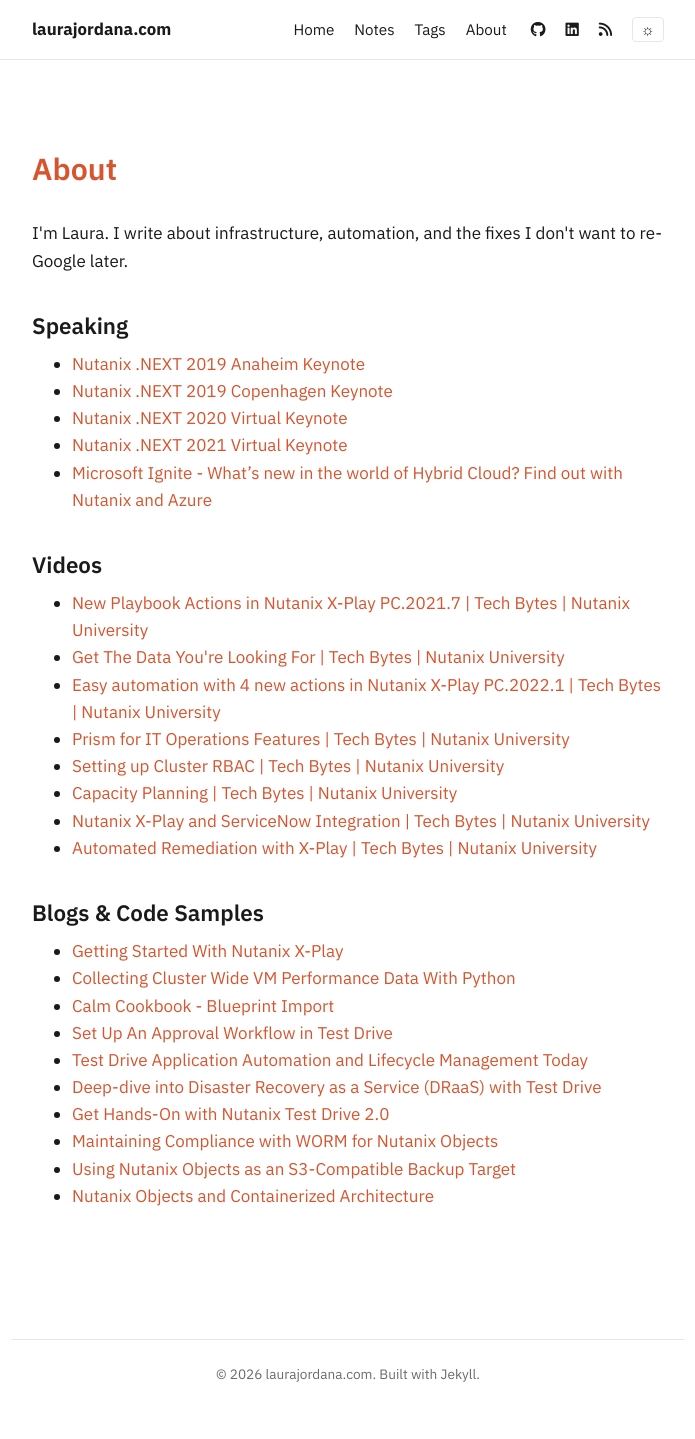
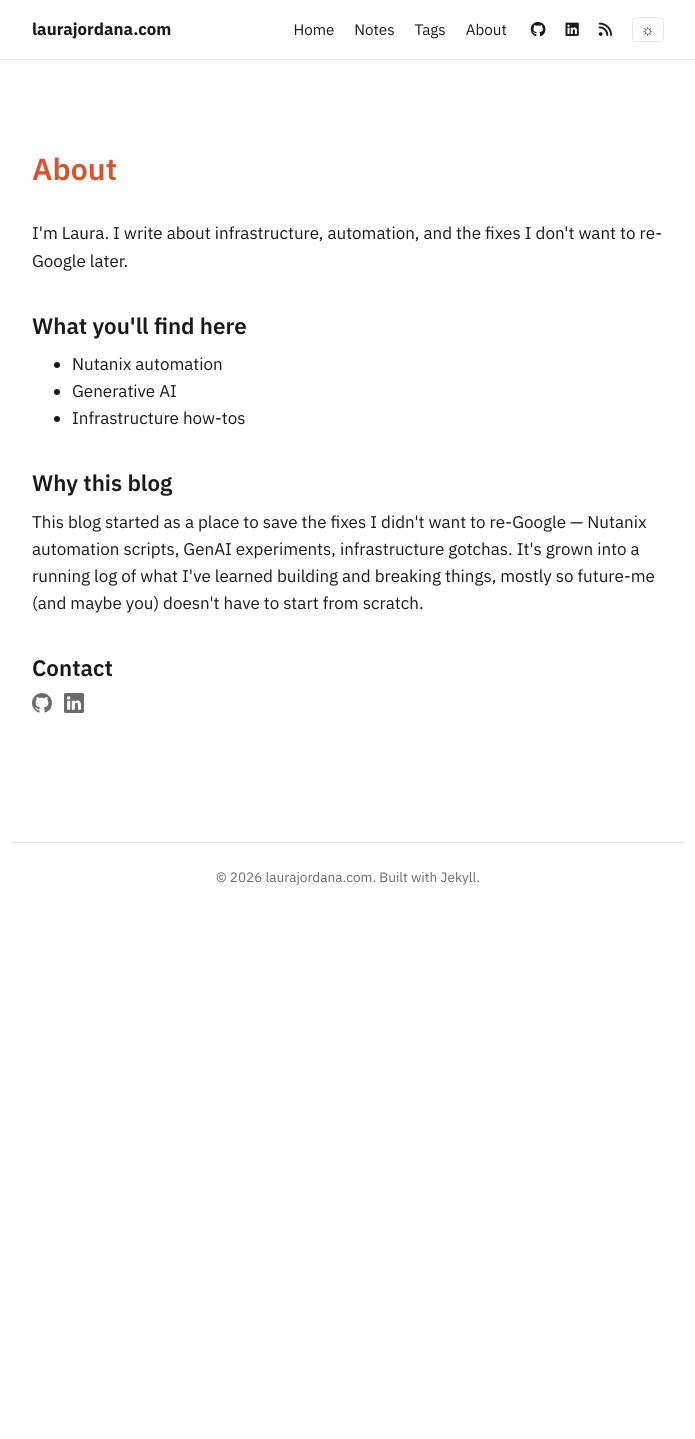
Before and after one commit to lauramariel/lauramariel.github.io, a Jekyll site: the page built from about.html, in a window 1280 px wide. Shown: the whole page, without its empty margins (292-987 px from the left). Built offline with Jekyll 4.4.1, drawn with Linux system fonts in a browser that asks for light colours; nearby versions of some CDN libraries; after the commit the page ends 943 px from its top, so only the background shows below that.

Commit message:
Redesign About page with topics/why/contact sections
Replace old Speaking/Videos/Blogs sections with new structure:
intro, What you'll find here (topic list), Why this blog (paragraph),
and Contact (with GitHub/LinkedIn icon links). Add CSS for contact links.

Co-Authored-By: Claude Sonnet 5 <noreply@anthropic.com>

```diff
--- a/_sass/base.scss
+++ b/_sass/base.scss
@@ -128,3 +128,19 @@ th {
   margin-left: 0.3em;
   font-size: 0.75rem;
 }
+
+.contact-links {
+  display: flex;
+  gap: 0.75rem;
+}
+
+.contact-links a {
+  display: inline-flex;
+  color: var(--color-muted);
+}
+
+.contact-links a:hover,
+.contact-links a:focus-visible {
+  color: var(--color-accent);
+  text-decoration: none;
+}
--- a/about.html
+++ b/about.html
@@ -5,37 +5,18 @@ layout: page
 ---
 <p>I'm Laura. I write about infrastructure, automation, and the fixes I don't want to re-Google later.</p>
 
-<h2>Speaking</h2>
+<h2>What you'll find here</h2>
 <ul>
-  <li><a href="https://www.youtube.com/watch?v=LUsBgfiCyOA&t=5550" target="_blank">Nutanix .NEXT 2019 Anaheim Keynote</a></li>
-  <li><a href="https://youtu.be/v1dz98ZwJB0?t=132" target="_blank">Nutanix .NEXT 2019 Copenhagen Keynote</a></li>
-  <li><a href="https://youtu.be/w23_m6T0dd4?t=2897" target="_blank">Nutanix .NEXT 2020 Virtual Keynote</a></li>
-  <li><a href="https://www.youtube.com/watch?v=ytU8p8Jd0zU&t=12s" target="_blank">Nutanix .NEXT 2021 Virtual Keynote</a></li>
-  <li><a href="https://www.youtube.com/watch?v=owlLY13PEmg" target="_blank">Microsoft Ignite - What&rsquo;s new in the world of Hybrid Cloud? Find out with Nutanix and Azure</a></li>
+  <li>Nutanix automation</li>
+  <li>Generative AI</li>
+  <li>Infrastructure how-tos</li>
 </ul>
 
-<h2>Videos</h2>
-<ul>
-  <li><a href="https://www.youtube.com/watch?v=q4HFcGMO11Q" target="_blank">New Playbook Actions in Nutanix X-Play PC.2021.7 | Tech Bytes | Nutanix University</a></li>
-  <li><a href="https://www.youtube.com/watch?v=jtsAx4etUII" target="_blank">Get The Data You're Looking For | Tech Bytes | Nutanix University</a></li>
-  <li><a href="https://www.youtube.com/watch?v=YfrFszGN6Q0" target="_blank">Easy automation with 4 new actions in Nutanix X-Play PC.2022.1 | Tech Bytes | Nutanix University</a></li>
-  <li><a href="https://www.youtube.com/watch?v=ihAfqkN4lkg" target="_blank">Prism for IT Operations Features | Tech Bytes | Nutanix University</a></li>
-  <li><a href="https://www.youtube.com/watch?v=MJfETH-bU-A" target="_blank">Setting up Cluster RBAC | Tech Bytes | Nutanix University</a></li>
-  <li><a href="https://www.youtube.com/watch?v=WtM3hBJQVNY" target="_blank">Capacity Planning | Tech Bytes | Nutanix University</a></li>
-  <li><a href="https://www.youtube.com/watch?v=SbFbIuFv5xc" target="_blank">Nutanix X-Play and ServiceNow Integration | Tech Bytes | Nutanix University</a></li>
-  <li><a href="https://www.youtube.com/watch?v=xMLrALGPHZ4" target="_blank">Automated Remediation with X-Play | Tech Bytes | Nutanix University</a></li>
-</ul>
+<h2>Why this blog</h2>
+<p>This blog started as a place to save the fixes I didn't want to re-Google &mdash; Nutanix automation scripts, GenAI experiments, infrastructure gotchas. It's grown into a running log of what I've learned building and breaking things, mostly so future-me (and maybe you) doesn't have to start from scratch.</p>
 
-<h2>Blogs &amp; Code Samples</h2>
-<ul>
-  <li><a href="https://www.nutanix.dev/2022/01/19/getting-started-with-nutanix-x-play/" target="_blank">Getting Started With Nutanix X-Play</a></li>
-  <li><a href="https://www.nutanix.dev/2021/12/22/code-sample-collecting-cluster-wide-vm-performance-data-with-python/" target="_blank">Collecting Cluster Wide VM Performance Data With Python</a></li>
-  <li><a href="https://www.nutanix.dev/2019/12/02/calm-cookbook-recipe-1-blueprint-import/" target="_blank">Calm Cookbook - Blueprint Import</a></li>
-  <li><a href="https://next.nutanix.com/community-blog-154/set-up-an-approval-workflow-in-test-drive-40380" target="_blank">Set Up An Approval Workflow in Test Drive</a></li>
-  <li><a href="https://next.nutanix.com/community-blog-154/test-drive-application-automation-and-lifecycle-management-today-37853" target="_blank">Test Drive Application Automation and Lifecycle Management Today</a></li>
-  <li><a href="https://next.nutanix.com/community-blog-154/deep-dive-into-disaster-recovery-as-a-service-draas-with-test-drive-37693" target="_blank">Deep-dive into Disaster Recovery as a Service (DRaaS) with Test Drive</a></li>
-  <li><a href="https://next.nutanix.com/community-blog-154/get-hands-on-with-nutanix-test-drive-2-0-34015" target="_blank">Get Hands-On with Nutanix Test Drive 2.0</a></li>
-  <li><a href="https://next.nutanix.com/community-blog-154/maintaining-compliance-with-worm-for-nutanix-objects-33239" target="_blank">Maintaining Compliance with WORM for Nutanix Objects</a></li>
-  <li><a href="https://next.nutanix.com/community-blog-154/using-nutanix-objects-as-an-s3-compatible-backup-target-32959" target="_blank">Using Nutanix Objects as an S3-Compatible Backup Target</a></li>
-  <li><a href="https://next.nutanix.com/community-blog-154/nutanix-objects-and-containerized-architecture-32020" target="_blank">Nutanix Objects and Containerized Architecture</a></li>
-</ul>
+<h2>Contact</h2>
+<p class="contact-links">
+  <a href="https://github.com/lauramariel" target="_blank" aria-label="GitHub"><svg viewBox="0 0 16 16" width="20" height="20" fill="currentColor"><path d="M8 0C3.58 0 0 3.58 0 8c0 3.54 2.29 6.53 5.47 7.59.4.07.55-.17.55-.38 0-.19-.01-.82-.01-1.49-2.01.37-2.53-.49-2.69-.94-.09-.23-.48-.94-.82-1.13-.28-.15-.68-.52-.01-.53.63-.01 1.08.58 1.23.82.72 1.21 1.87.87 2.33.66.07-.52.28-.87.51-1.07-1.78-.2-3.64-.89-3.64-3.95 0-.87.31-1.59.82-2.15-.08-.2-.36-1.02.08-2.12 0 0 .67-.21 2.2.82.64-.18 1.32-.27 2-.27.68 0 1.36.09 2 .27 1.53-1.04 2.2-.82 2.2-.82.44 1.1.16 1.92.08 2.12.51.56.82 1.27.82 2.15 0 3.07-1.87 3.75-3.65 3.95.29.25.54.73.54 1.48 0 1.07-.01 1.93-.01 2.2 0 .21.15.46.55.38A8.01 8.01 0 0 0 16 8c0-4.42-3.58-8-8-8Z"/></svg></a>
+  <a href="https://linkedin.com/in/laurajordana" target="_blank" aria-label="LinkedIn"><svg viewBox="0 0 16 16" width="20" height="20" fill="currentColor"><path d="M0 1.146C0 .513.526 0 1.175 0h13.65C15.474 0 16 .513 16 1.146v13.708c0 .633-.526 1.146-1.175 1.146H1.175C.526 16 0 15.487 0 14.854V1.146zm4.943 12.248V6.169H2.542v7.225h2.401zm-1.2-8.212c.837 0 1.358-.554 1.358-1.248-.015-.709-.52-1.248-1.342-1.248-.822 0-1.359.54-1.359 1.248 0 .694.521 1.248 1.327 1.248h.016zm4.908 8.212V9.359c0-.216.016-.432.08-.586.173-.431.568-.878 1.232-.878.869 0 1.216.662 1.216 1.634v3.865h2.401V9.25c0-2.22-1.184-3.252-2.764-3.252-1.274 0-1.845.7-2.165 1.193v.025h-.016l.016-.025V6.169h-2.4c.03.678 0 7.225 0 7.225h2.4z"/></svg></a>
+</p>
```
